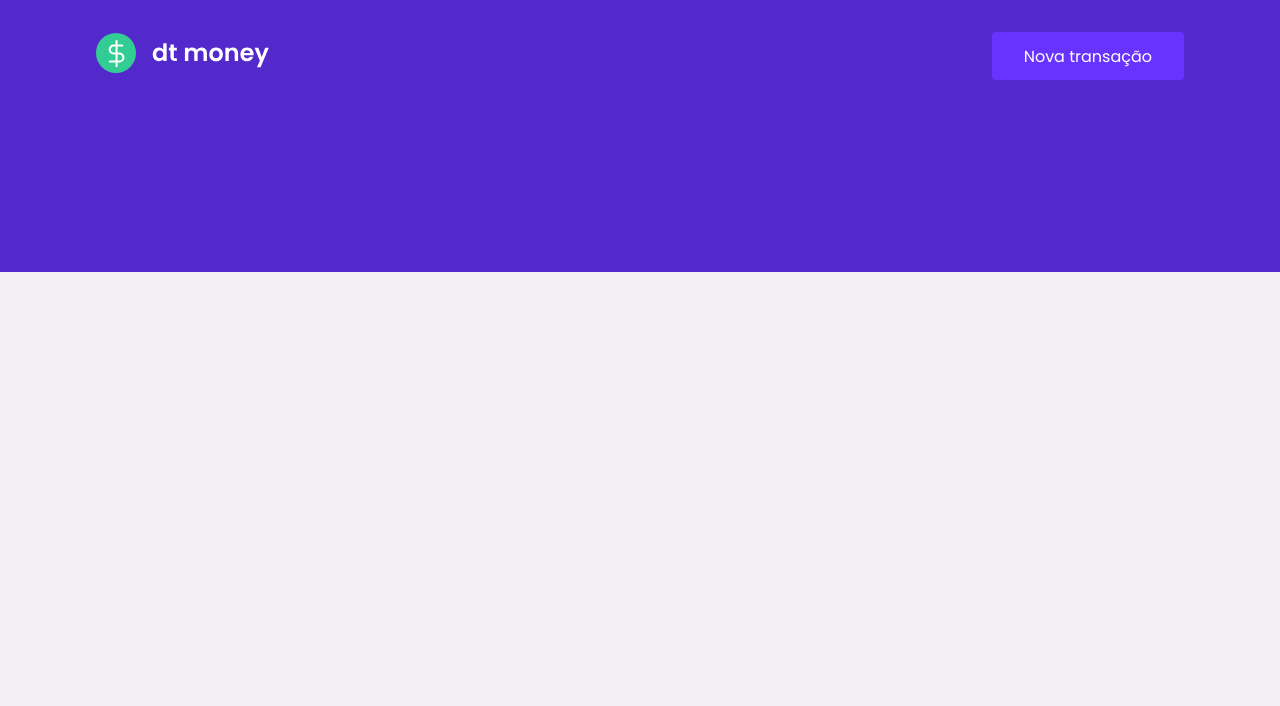
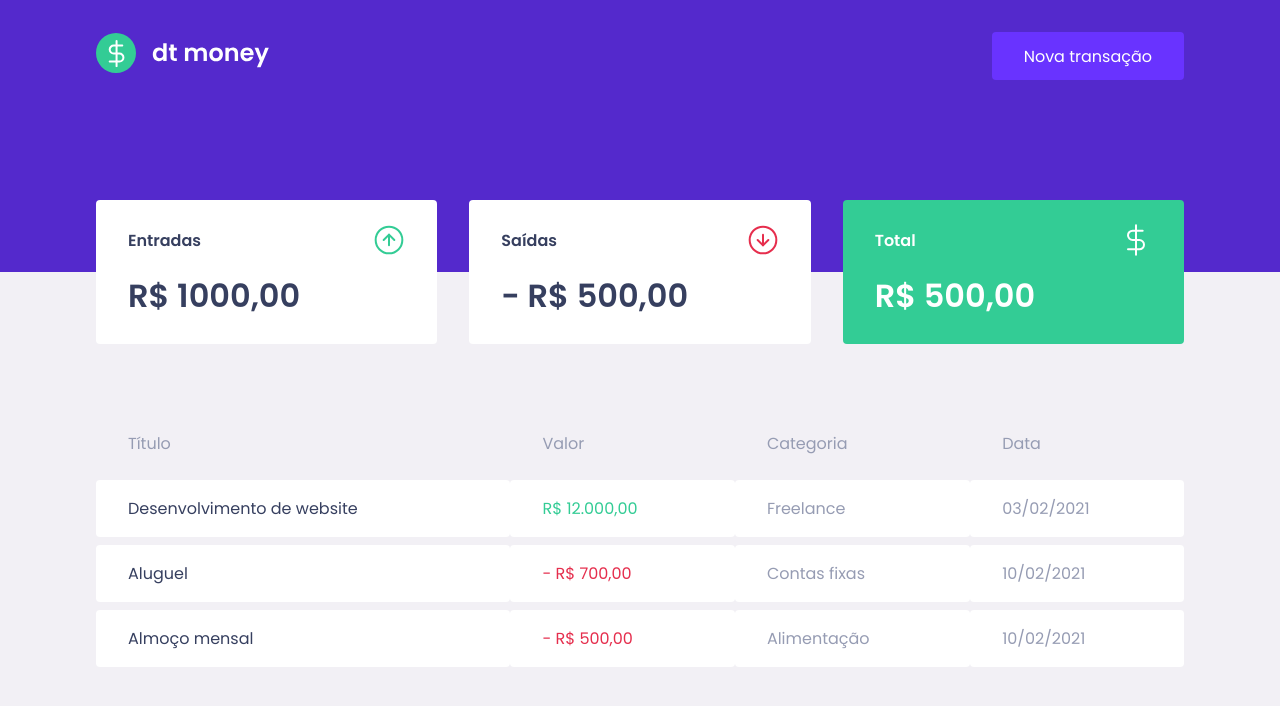
Before and after one commit to carlos3duardo/ignite-reactjs-dtmoney, a React (Create React App) app: page / in a window 1280 px wide. Shown: the top 706 px of the page. Built offline with nearby package versions, Linux system fonts and the light colour scheme.

Commit message:
Estilizando a página de dashboard

```diff
--- a/public/index.html
+++ b/public/index.html
@@ -5,6 +5,7 @@
     <meta charset="utf-8" />
     <meta name="viewport" content="width=device-width, initial-scale=1" />
     <title>dtmoney</title>
+    <link rel="icon" href="/favicon.png" />
     <link href="https://fonts.googleapis.com/css2?family=Poppins:wght@400;600;700&display=swap" rel="stylesheet">
 
   </head>
--- a/src/App.tsx
+++ b/src/App.tsx
@@ -1,3 +1,4 @@
+import { Dashboard } from './components/Dashboard';
 import { Header } from './components/Header';
 import { GlobalStyle } from './styles/global';
 
@@ -5,6 +6,7 @@ export function App() {
   return (
     <>
       <Header />
+      <Dashboard />
       <GlobalStyle />
     </>
   );
--- /dev/null
+++ b/src/components/Dashboard/index.tsx
@@ -0,0 +1,12 @@
+import { Summary } from '../Summary';
+import { TransactionsTable } from '../TransactionsTable';
+import { Container } from './styles';
+
+export function Dashboard() {
+  return (
+    <Container>
+        <Summary />
+        <TransactionsTable />
+    </Container>
+  );
+}
--- /dev/null
+++ b/src/components/Dashboard/styles.ts
@@ -0,0 +1,8 @@
+import styled from 'styled-components';
+
+export const Container = styled.main`
+  width: 100%;
+  max-width: 1120px;
+  margin: 0 auto;
+  padding: 2.5rem 1rem;
+`;
--- /dev/null
+++ b/src/components/Summary/index.tsx
@@ -0,0 +1,33 @@
+import incomeIcon from '../../assets/img/income.svg';
+import outcomeIcon from '../../assets/img/outcome.svg';
+import totalIcon from '../../assets/img/total.svg';
+
+import { Container } from './styles';
+
+export function Summary() {
+  return (
+    <Container>
+      <div>
+        <header>
+          <h3>Entradas</h3>
+          <img src={incomeIcon} alt="Entradas"/>
+        </header>
+        <strong>R$ 1000,00</strong>
+      </div>
+      <div>
+        <header>
+          <h3>Saídas</h3>
+          <img src={outcomeIcon} alt="Saídas"/>
+        </header>
+        <strong>- R$ 500,00</strong>
+      </div>
+      <div className="highlight-background">
+        <header>
+          <h3>Total</h3>
+          <img src={totalIcon} alt="Total"/>
+        </header>
+        <strong>R$ 500,00</strong>
+      </div>
+    </Container>
+  );
+}
--- /dev/null
+++ b/src/components/Summary/styles.ts
@@ -0,0 +1,39 @@
+import styled from 'styled-components';
+
+export const Container = styled.div`
+  display: grid;
+  grid-template-columns: repeat(3, 1fr);
+  gap: 2rem;
+  margin-top: -7rem;
+
+  div {
+    background-color: var(--shape);
+    padding: 1.5rem 2rem;
+    border-radius: 0.25rem;
+    color: var(--text-title);
+
+    header {
+      display: flex;
+      align-items: center;
+      justify-content: space-between;
+      h3 {
+        font-size: 1rem;
+        margin: 0;
+        padding: 0;
+      }
+    }
+
+    strong {
+      display: block;
+      margin-top: 1rem;
+      font-size: 2rem;
+      font-weight: var(--font-semibold);
+      line-height: 3rem;
+    }
+
+    &.highlight-background {
+      background-color: var(--green);
+      color: #ffffff;
+    }
+  }
+`;
--- /dev/null
+++ b/src/components/TransactionsTable/index.tsx
@@ -0,0 +1,38 @@
+import { Container } from "./styles";
+
+export function TransactionsTable() {
+  return (
+    <Container>
+      <table>
+        <thead>
+          <tr>
+            <th>Título</th>
+            <th>Valor</th>
+            <th>Categoria</th>
+            <th>Data</th>
+          </tr>
+        </thead>
+        <tbody>
+        <tr>
+            <td>Desenvolvimento de website</td>
+            <td className="deposit">R$ 12.000,00</td>
+            <td>Freelance</td>
+            <td>03/02/2021</td>
+          </tr>
+          <tr>
+            <td>Aluguel</td>
+            <td className="withdraw">- R$ 700,00</td>
+            <td>Contas fixas</td>
+            <td>10/02/2021</td>
+          </tr>
+          <tr>
+            <td>Almoço mensal</td>
+            <td className="withdraw">- R$ 500,00</td>
+            <td>Alimentação</td>
+            <td>10/02/2021</td>
+          </tr>
+        </tbody>
+      </table>
+    </Container>
+  )
+}
--- /dev/null
+++ b/src/components/TransactionsTable/styles.ts
@@ -0,0 +1,38 @@
+import styled from 'styled-components';
+
+export const Container = styled.div`
+  margin-top: 4rem;
+
+  table {
+    width: 100%;
+    border-spacing: 0 0.5rem;
+    thead {
+      th {
+        color: var(--text-body);
+        font-weight: var(--font-regular);
+        padding: 1rem 2rem;
+        text-align: left;
+        line-height: 1.5rem;
+      }
+    }
+    tbody {
+      td {
+        padding: 1rem 2rem;
+        border: 0;
+        background-color: var(--shape);
+        font-weight: var(--font-regular);
+        color: var(--text-body);
+        border-radius: 0.25rem;
+        &:first-child {
+          color: var(--text-title);
+        }
+        &.deposit {
+          color: var(--green);
+        }
+        &.withdraw {
+          color: var(--red);
+        }
+      }
+    }
+  }
+`;
--- a/src/styles/global.ts
+++ b/src/styles/global.ts
@@ -5,6 +5,7 @@ export const GlobalStyle = createGlobalStyle`
     --backgrond: #f2f0f5;
     --red: #e52e4d;
     --blue: #5429cc;
+    --green: #33cc95;
 
     --blue-light: #6933ff;
 
```
